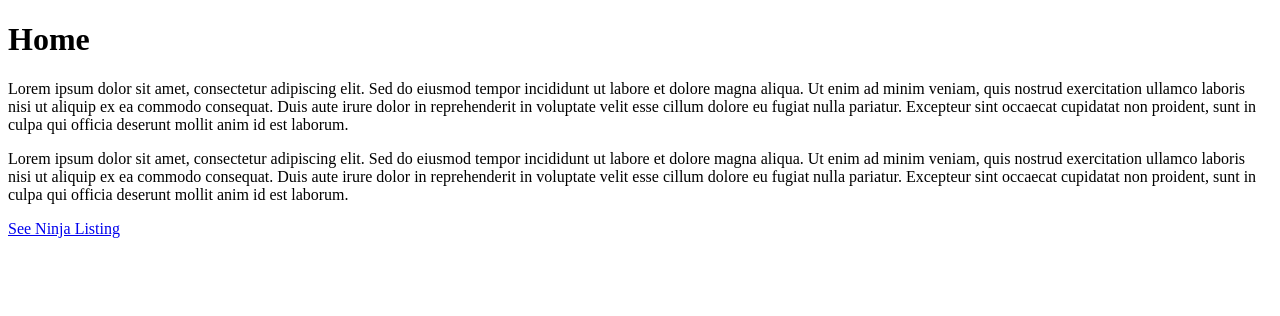
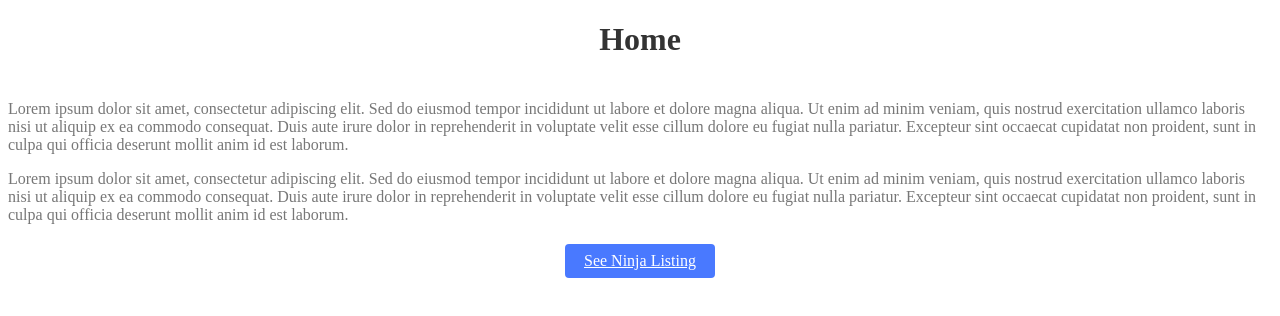
Before and after one commit to BrivaHamisi/Ninja-List, a Next.js app: page / in a window 1280 px wide. Shown: the top 316 px of the page. Built offline with nearby package versions, Linux system fonts and the light colour scheme.

Commit message:
Styling and also Custom 404 pages

```diff
--- a/pages/index.js
+++ b/pages/index.js
@@ -1,15 +1,16 @@
 import Link from "next/link";
+import styles  from '../styles/Home.module.css'
 
 
 export default function Home() {
   return (
     <div>
-      <h1>Home</h1>
-      <p>Lorem ipsum dolor sit amet, consectetur adipiscing elit. Sed do eiusmod tempor incididunt ut labore et dolore magna aliqua. Ut enim ad minim veniam, quis nostrud exercitation ullamco laboris nisi ut aliquip ex ea commodo consequat. Duis aute irure dolor in reprehenderit in voluptate velit esse cillum dolore eu fugiat nulla pariatur. Excepteur sint occaecat cupidatat non proident, sunt in culpa qui officia deserunt mollit anim id est laborum.
+      <h1 className={styles.title}>Home</h1>
+      <p className={styles.text}>Lorem ipsum dolor sit amet, consectetur adipiscing elit. Sed do eiusmod tempor incididunt ut labore et dolore magna aliqua. Ut enim ad minim veniam, quis nostrud exercitation ullamco laboris nisi ut aliquip ex ea commodo consequat. Duis aute irure dolor in reprehenderit in voluptate velit esse cillum dolore eu fugiat nulla pariatur. Excepteur sint occaecat cupidatat non proident, sunt in culpa qui officia deserunt mollit anim id est laborum.
       </p>
-      <p>Lorem ipsum dolor sit amet, consectetur adipiscing elit. Sed do eiusmod tempor incididunt ut labore et dolore magna aliqua. Ut enim ad minim veniam, quis nostrud exercitation ullamco laboris nisi ut aliquip ex ea commodo consequat. Duis aute irure dolor in reprehenderit in voluptate velit esse cillum dolore eu fugiat nulla pariatur. Excepteur sint occaecat cupidatat non proident, sunt in culpa qui officia deserunt mollit anim id est laborum.
+      <p className={styles.text} >Lorem ipsum dolor sit amet, consectetur adipiscing elit. Sed do eiusmod tempor incididunt ut labore et dolore magna aliqua. Ut enim ad minim veniam, quis nostrud exercitation ullamco laboris nisi ut aliquip ex ea commodo consequat. Duis aute irure dolor in reprehenderit in voluptate velit esse cillum dolore eu fugiat nulla pariatur. Excepteur sint occaecat cupidatat non proident, sunt in culpa qui officia deserunt mollit anim id est laborum.
       </p>
-      <Link href="/ninjas">See Ninja Listing</Link>
+      <Link className={styles.btn} href="/ninjas">See Ninja Listing</Link>
     </div>
   );
 }
--- /dev/null
+++ b/styles/Home.module.css
@@ -0,0 +1,18 @@
+.title {
+    color: #333;
+    padding-bottom: 20px;
+    text-align: center;
+  }
+  .text {
+    color: #777;
+  }
+  .btn {
+    display: block;
+    width: 150px;
+    padding: 8px 0;
+    margin: 20px auto;
+    background: #4979ff;
+    border-radius: 4px;
+    color: white;
+    text-align: center;
+  }
--- a/styles/globals.css
+++ b/styles/globals.css
@@ -2,16 +2,12 @@
 @tailwind components;
 @tailwind utilities;
 
-/* :root {
-  --background: #ffffff;
-  --foreground: #171717;
-} */
-@import url('https://fonts.googleapis.com/css2?family=Nunito:wght@300;400;600;700&display=swap');
+@import url('https://fonts.googleapis.com/css2?family=Outfit:wght@100..900&display=swap');
 
 body {
   background: #f2f2f2;
   color: #333;
-  /* font-family: "Nunito"; */
+  font-family: "Outfit";
 }
 a {
   color: #333;
@@ -43,3 +39,11 @@ footer {
   color: #777;
   border-top: 1px solid #eaeaea;
 }
+
+.not-found {
+  text-align: center;
+}
+.not-found a {
+  color: #4979ff;
+  text-decoration: underline;
+}
```
Also changed, not shown: pages/404.js (added, +14 -0 lines), styles/Ninjas.module.css (added).
